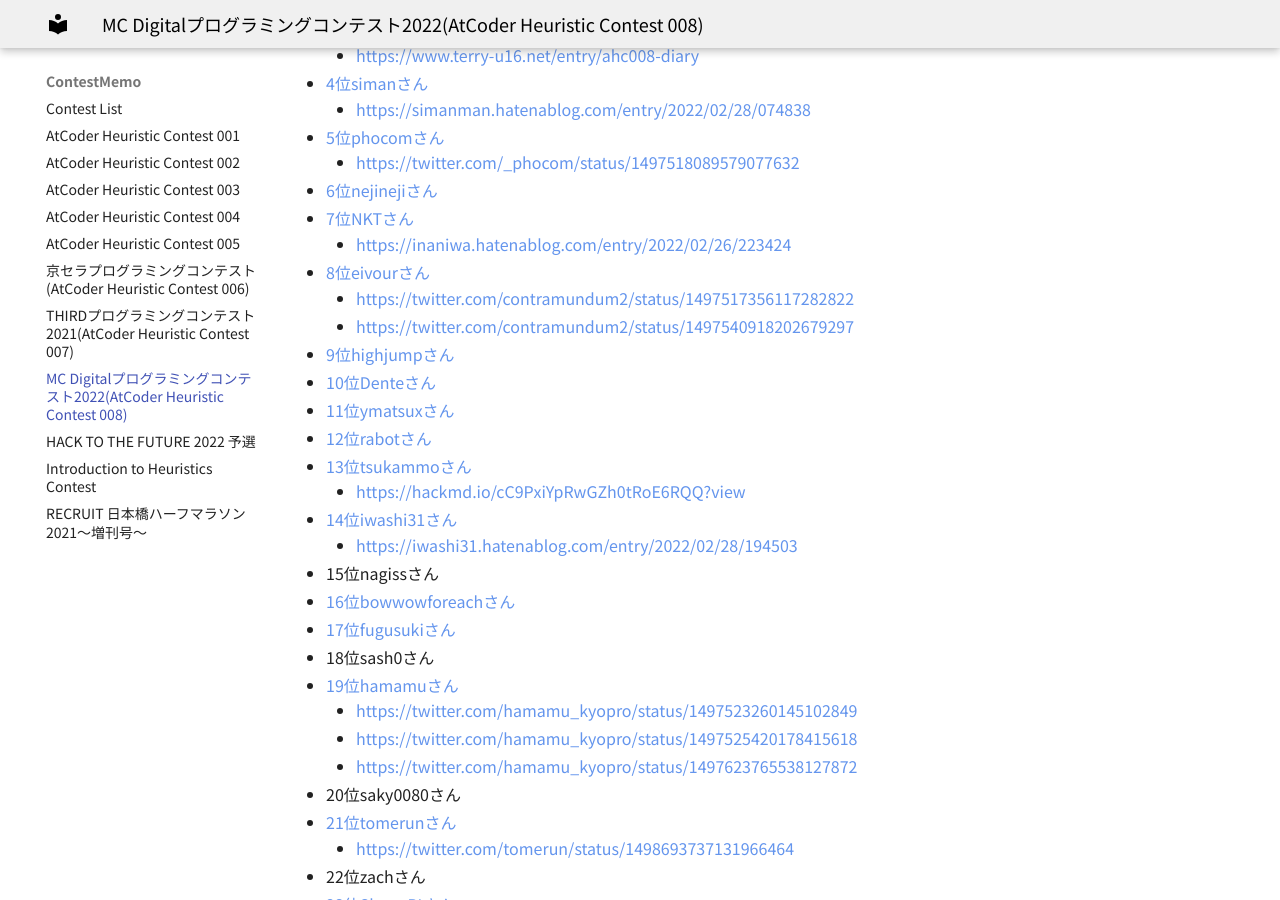
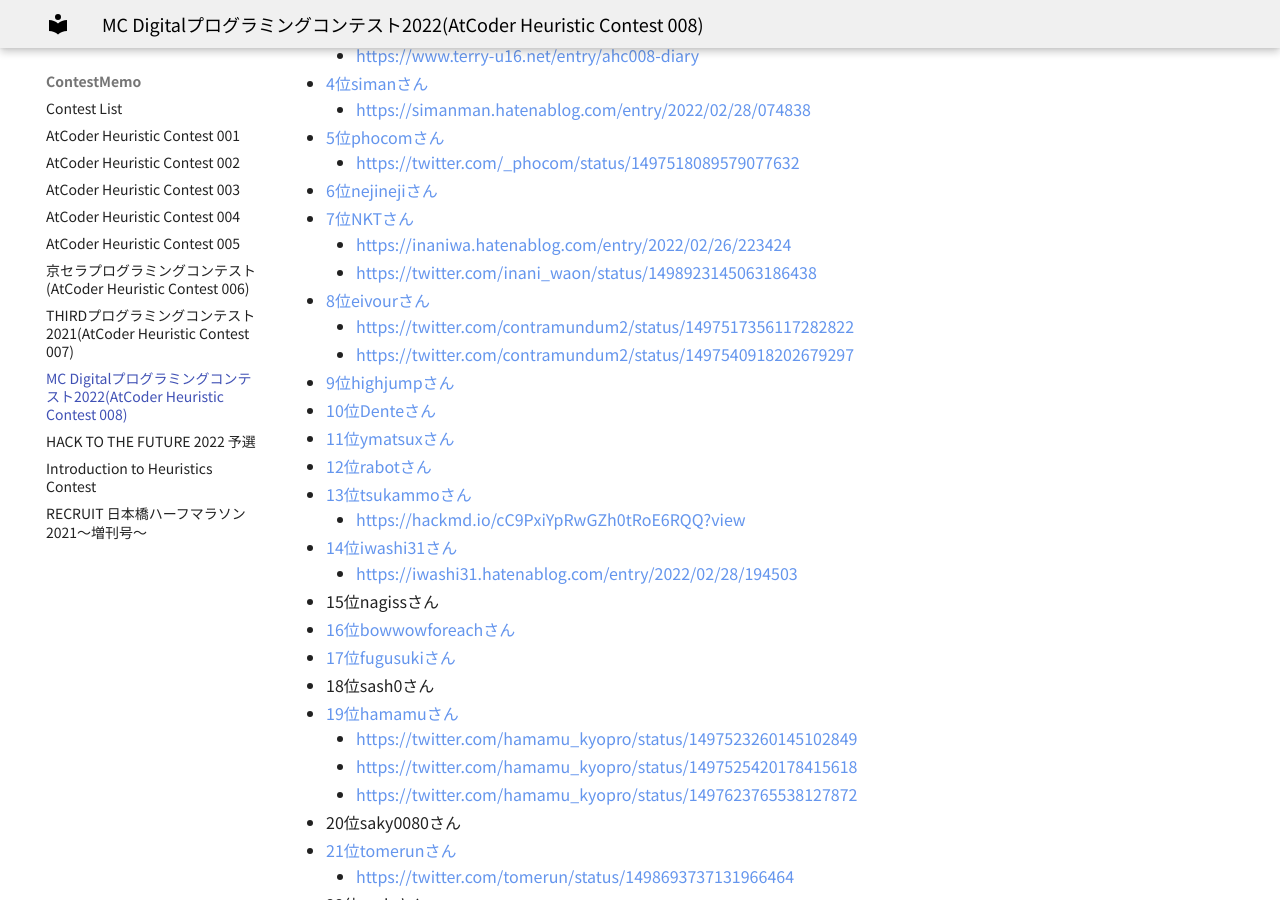
Before and after one commit to jetbead/AtCoderHeuristicContestMemo, an MkDocs documentation site: the page built from docs/ContestMemo/ahc008.md, in a window 1280 px wide and 900 px high, scrolled down 959 px. Built offline with MkDocs 1.6.1 and Material for MkDocs 9.7.7, drawn with Linux system fonts in a browser that asks for light colours; some web fonts are replaced; some of the changed lines change nothing that is shown.

Commit message:
Update ahc008.md

```diff
--- a/docs/ContestMemo/ahc008.md
+++ b/docs/ContestMemo/ahc008.md
@@ -36,6 +36,7 @@
 - [6位nejinejiさん](https://twitter.com/shift_neji/status/1497515949918134272)
 - [7位NKTさん](https://twitter.com/inani_waon/status/1497512229020712964)
     - https://inaniwa.hatenablog.com/entry/2022/02/26/223424
+    - https://twitter.com/inani_waon/status/1498923145063186438
 - [8位eivourさん](https://twitter.com/contramundum2/status/1497512638741303298)
     - https://twitter.com/contramundum2/status/1497517356117282822
     - https://twitter.com/contramundum2/status/1497540918202679297
```
